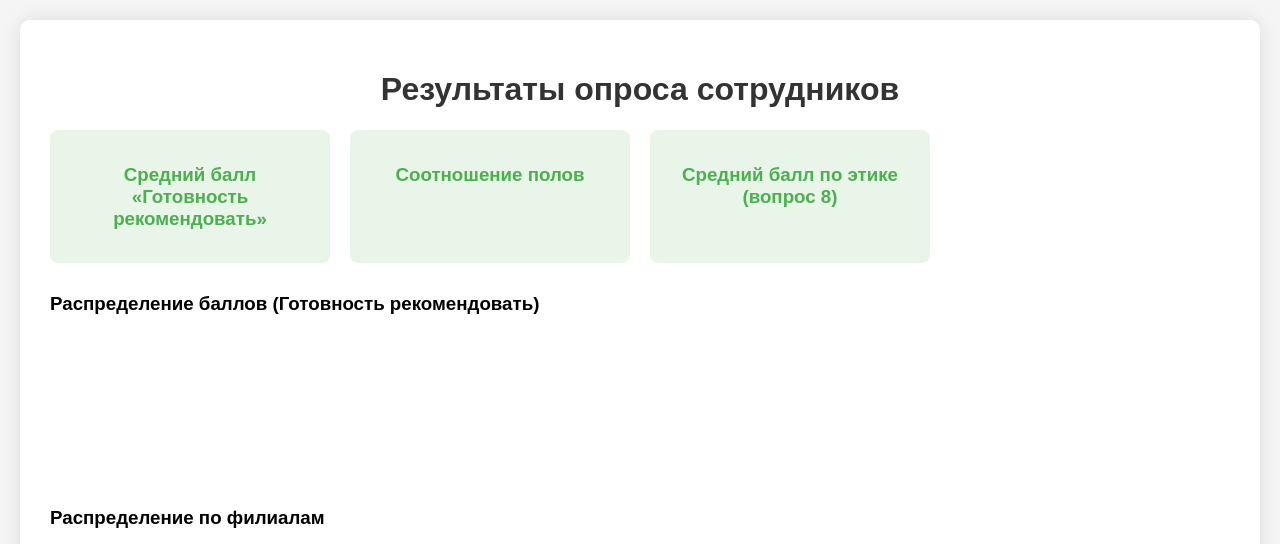
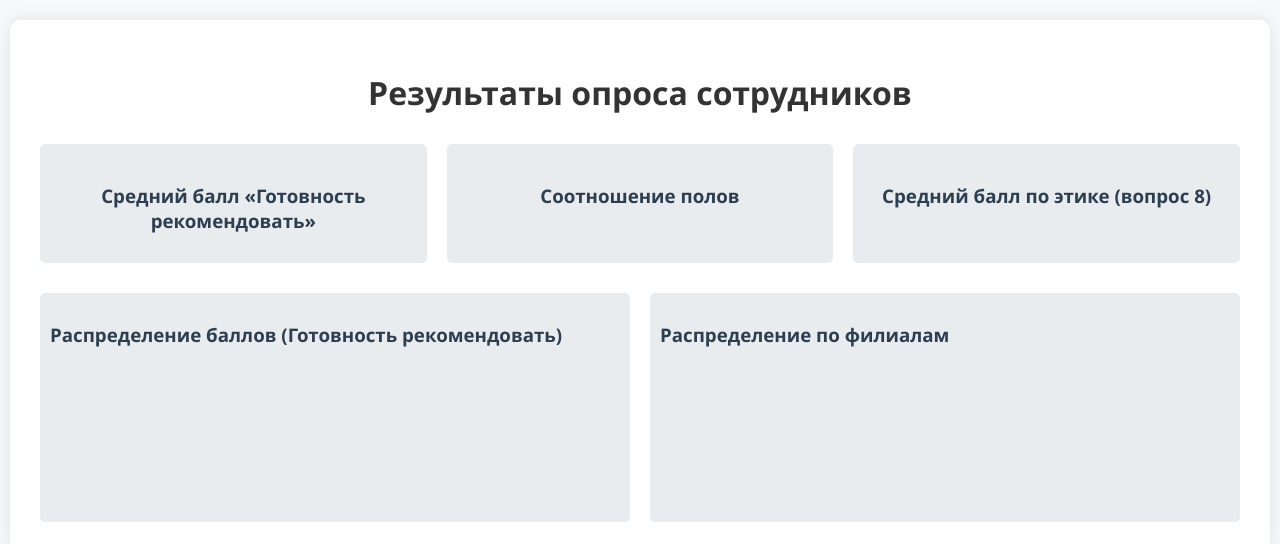
Before and after one commit to vrtmask/1, a plain HTML site: page index.html in a window 1280 px wide. Drawn offline with nearby package versions, Linux system fonts and the light colour scheme; a script that the page names is missing.

Commit message:
Update styles.css

```diff
--- a/styles.css
+++ b/styles.css
@@ -1,10 +1,63 @@
-body { font-family: Arial, sans-serif; margin: 0; padding: 20px; background: #f5f5f5; }
-.dashboard { max-width: 1200px; margin: 0 auto; background: white; padding: 30px; border-radius: 10px; box-shadow: 0 0 20px rgba(0,0,0,0.1); }
-h1 { text-align: center; color: #333; }
+body {
+  font-family: 'Segoe UI', Tahoma, Geneva, Verdana, sans-serif;
+  margin: 0;
+  padding: 0;
+  background-color: #f8f9fa;
+}
 
-.metrics-grid, .stats-grid { display: grid; grid-template-columns: repeat(4, 1fr); gap: 20px; margin-bottom: 30px; }
-.metric-box, .stat-box { background: #e8f5e8; border-radius: 8px; padding: 15px; text-align: center; }
-.metric-box h3, .stat-box h3 { color: #4CAF50; }
+.dashboard {
+  max-width: 1200px;
+  margin: 20px auto;
+  padding: 30px;
+  background-color: white;
+  border-radius: 10px;
+  box-shadow: 0 0 20px rgba(0,0,0,0.1);
+}
 
-.chart-box { text-align: center; }
-canvas { max-width: 100%; height: auto; }
+h1 {
+  text-align: center;
+  color: #333;
+  margin-bottom: 30px;
+}
+
+.metrics-grid {
+  display: grid;
+  grid-template-columns: repeat(3, 1fr);
+  gap: 20px;
+  margin-bottom: 30px;
+}
+
+.metric-box {
+  background-color: #e9ecef;
+  padding: 20px;
+  border-radius: 5px;
+  text-align: center;
+}
+
+.chart-grid {
+  display: grid;
+  grid-template-columns: repeat(2, 1fr);
+  gap: 20px;
+}
+
+.chart-container {
+  background-color: #e9ecef;
+  padding: 10px;
+  border-radius: 5px;
+}
+
+h3 {
+  color: #2c3e50;
+  margin-bottom: 10px;
+}
+
+#avg-recommend, #avg-ethics {
+  font-size: 24px;
+  font-weight: bold;
+  color: #3498db;
+}
+
+#gender-stats {
+  font-weight: bold;
+  color: #2c3e50;
+}
```
